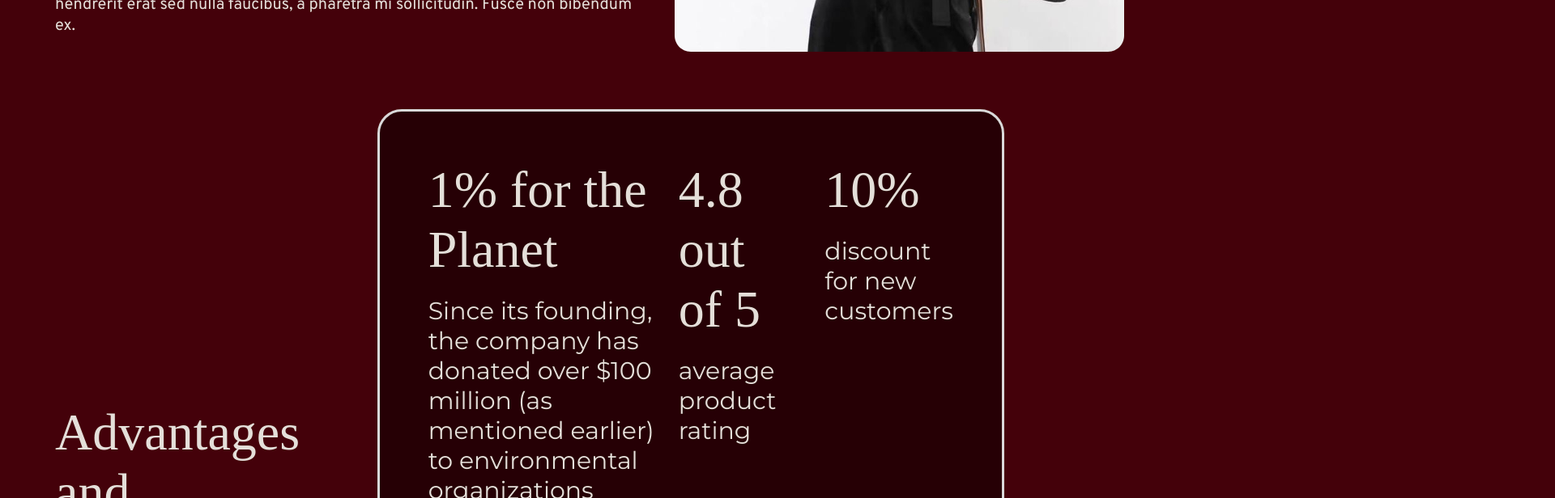
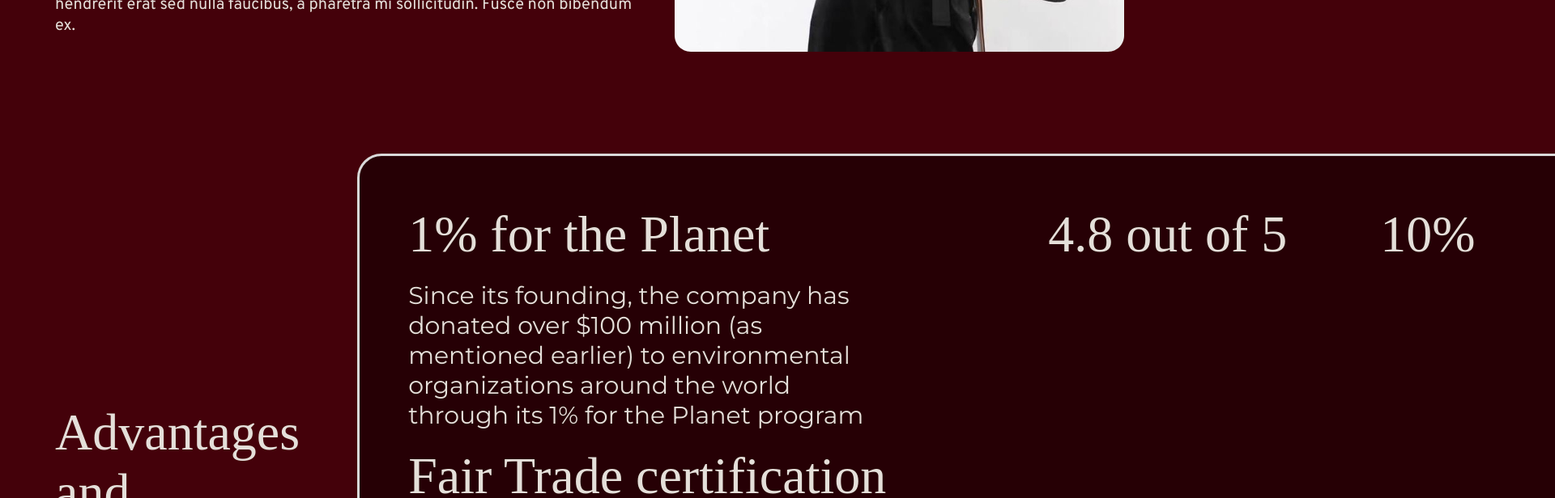
Before and after one commit to Shinikon/Astro, a React (Create React App) app: page /aboutUs in a window 1280 px wide. Shown: the part 700-1316 px from the top of the page at 81% size, 1920 px wide, since content can reach past the window. Built offline with nearby package versions, Linux system fonts and the light colour scheme; a web font is replaced by a local one.

Commit message:
доделанная страница  О НАС

```diff
--- a/src/pages/AboutUs.jsx
+++ b/src/pages/AboutUs.jsx
@@ -57,7 +57,7 @@ function AU() {
           Advantages and Distinctive Features
         </h1>
         <div className="about__block_desc">
-          <div>
+          <div className="about__block_desc_text">
             <h1>1% for the Planet</h1>
             <h2>
               Since its founding, the company has donated over $100 million (as
@@ -76,15 +76,11 @@ function AU() {
               pleasure!
             </h2>
           </div>
-          <div className="about__block_side">
-            <div>
-              <h1>4.8 out of 5</h1>
-              <h2>average product rating</h2>
-            </div>
-            <div>
-              <h1>10%</h1>
-              <h2>discount for new customers</h2>
-            </div>
+          <div className="about__block_desc_side">
+            <h1>4.8 out of 5</h1>
+            <h1>10%</h1>
+            <h2>average product rating</h2>
+            <h2>discount for new customers</h2>
           </div>
         </div>
       </div>
--- a/src/scss/app.scss
+++ b/src/scss/app.scss
@@ -36,6 +36,8 @@ ul {
 
 .App {
   width: 1440px;
+  margin-left: auto;
+  margin-right: auto;
 }
 
 .title {
@@ -219,21 +221,30 @@ ul {
     &_desc {
       display: flex;
       padding: 60px;
-      width: 904px;
-      height: 895px;
+      // width: 1024px;
+      // height: 895px;
       background-color: #260005;
       border: 3px solid #d9d9d9;
       border-radius: 30px;
+      gap: 114px;
+
+      &_text {
+        width: 676px;
         h2 {
           margin-top: 20px;
           margin-bottom: 20px;
+          width: 583px;
         }
       }
 
       &_side {
-      display: flex;
+        display: grid;
+        grid-template-columns: 350px 266px;
+        // grid-template-rows: repeat(2, auto);
         writing-mode: sideways-rl;
-      gap: 60px;
+        column-gap: 60px;
+      }
+    }
   }
 }
 
@@ -243,4 +254,4 @@ ul {
 //     font-size: 32px;
 //     transform: rotate(90deg);
 //   }
-}
+// }
```
Lines whose indentation alone changed are shown as unchanged.
